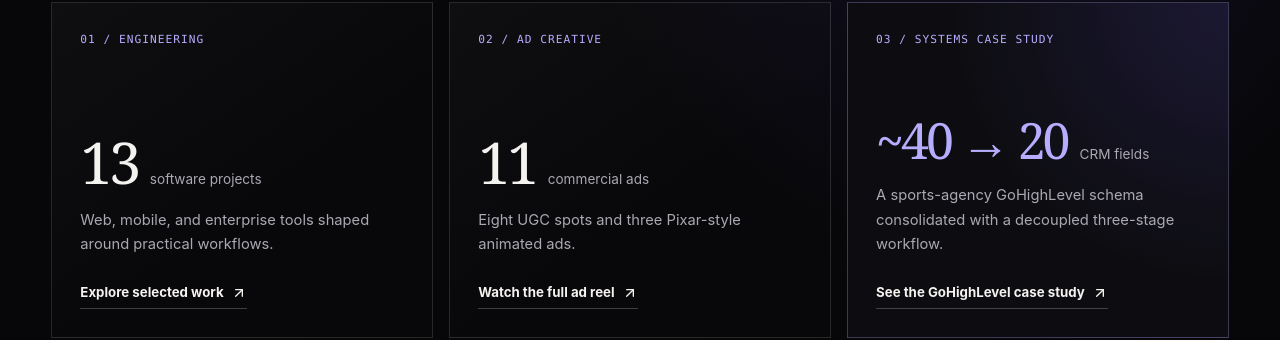
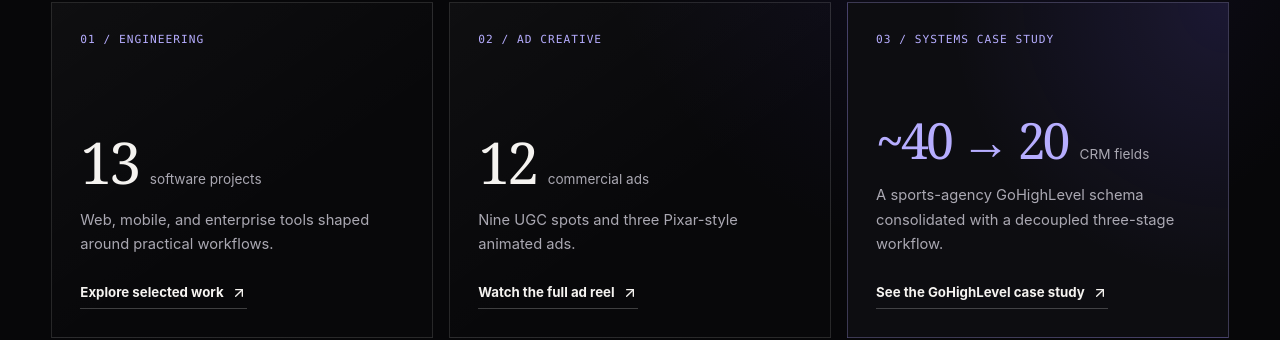
Before and after one commit to Hakaii1/kyle-portfolio, a Next.js app: page / in a window 1280 px wide. Shown: the part 991-1331 px from the top of the page. Built offline with nearby package versions, Linux system fonts and the light colour scheme.

Commit message:
Add Uvola trial task ad

```diff
--- a/src/data/portfolio.ts
+++ b/src/data/portfolio.ts
@@ -58,6 +58,7 @@ export const orderedProjects = [...projectsData].sort((a, b) => {
 
 // Source video file dates, newest first, verified from the original Videos folder.
 export const videoAdDisplayOrder = [
+  "ugc-uvola",
   "ugc-trimrx-2",
   "pixar-smooche",
   "ugc-trimrx",
@@ -109,7 +110,7 @@ export const impactMetrics = [
     eyebrow: "02 / AD CREATIVE",
     value: String(videoAdsData.length),
     unit: "commercial ads",
-    description: "Eight UGC spots and three Pixar-style animated ads.",
+    description: "Nine UGC spots and three Pixar-style animated ads.",
     href: "#films",
     action: "Watch the full ad reel",
   },
--- a/src/data/videoAds.ts
+++ b/src/data/videoAds.ts
@@ -13,6 +13,20 @@ export interface VideoAdItem {
 }
 
 export const videoAdsData: VideoAdItem[] = [
+  {
+    id: "ugc-uvola",
+    title: "Uvola Trial Task",
+    brand: "Uvola",
+    category: "ugc",
+    categoryLabel: "UGC Social Creative",
+    videoUrl: "/assets/video-web/films/Uvola%20Trial%20Task.mp4",
+    description:
+      "UGC-style trial task video created for Uvola and presented as social-first brand creative.",
+    aspect: "9:16 Vertical HD",
+    tags: ["UGC", "Uvola", "Trial Task"],
+    creativePipeline: "UGC production for social media.",
+    marketingHook: "Creator-led brand storytelling for Uvola.",
+  },
   {
     id: "ugc-keyla",
     title: "Keyla Perfume Body Butter",
```
Also changed, not shown: 2 other files (tests, documents, lock files or other folders).
